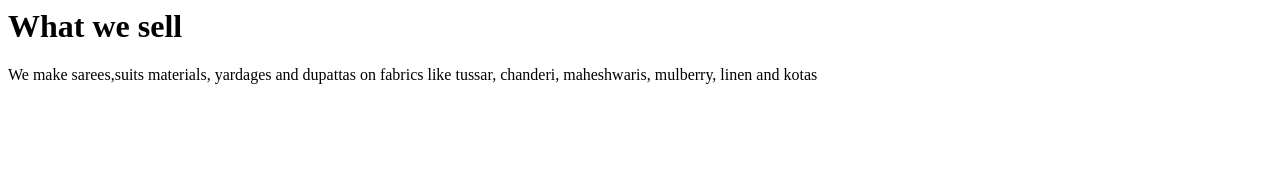
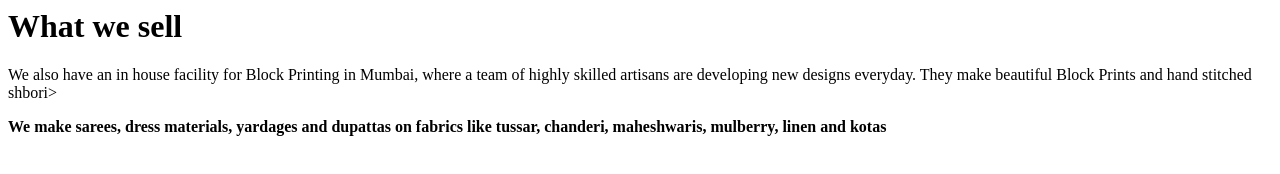
Before and after one commit to hridaan123/ext.github.io, a plain HTML site: page Second page.html in a window 1280 px wide. Drawn offline with Linux system fonts and the light colour scheme.

Commit message:
Update Second page.html

```diff
--- a/Second page.html
+++ b/Second page.html
@@ -4,9 +4,17 @@
   </title>
     <body>
     <h1><b> What we sell</b></h1>
-<p>We make sarees,suits
+We also have an in house
+facility for Block Printing in
+Mumbai, where a team of
+highly skilled artisans are
+developing new designs
+everyday.
+They make beautiful Block
+      Prints and hand stitched shbori>
+      <p><b>We make sarees, dress
 materials, yardages and
 dupattas on fabrics like tussar,
 chanderi, maheshwaris,
-    mulberry, linen and kotas</p>
-    <a href="
+        mulberry, linen and kotas</b></p>
+      <br>
```
